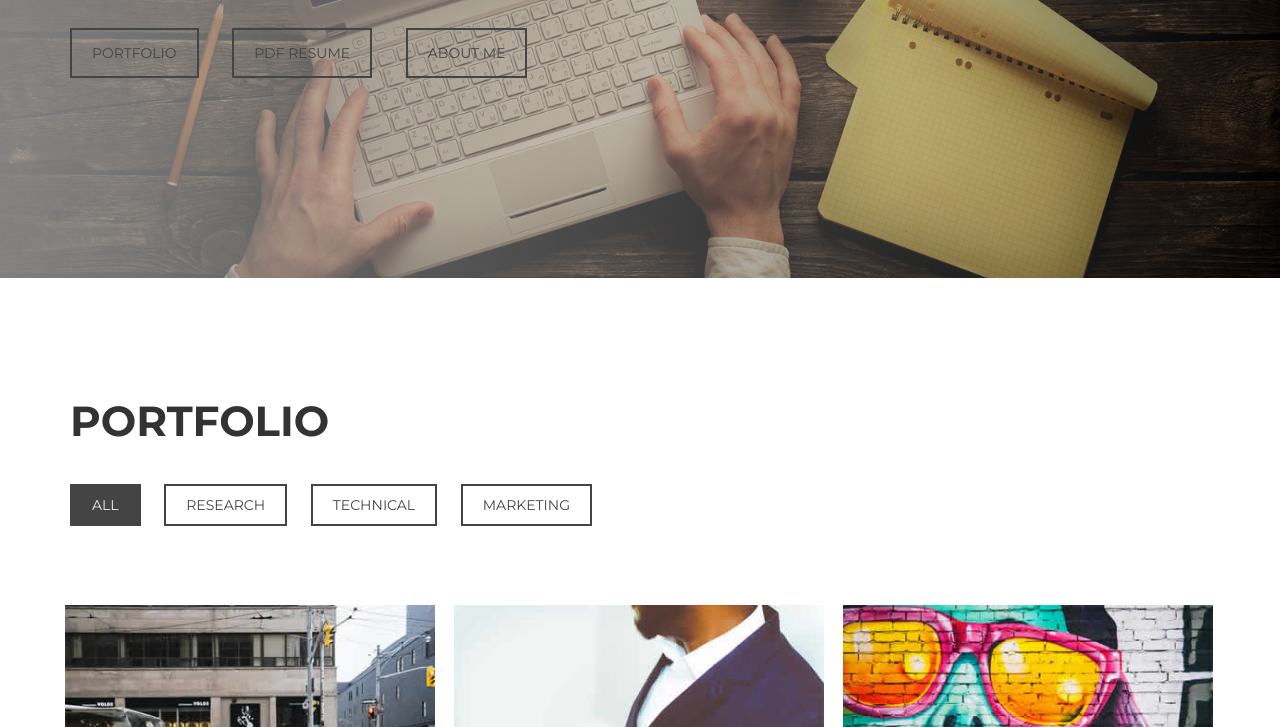
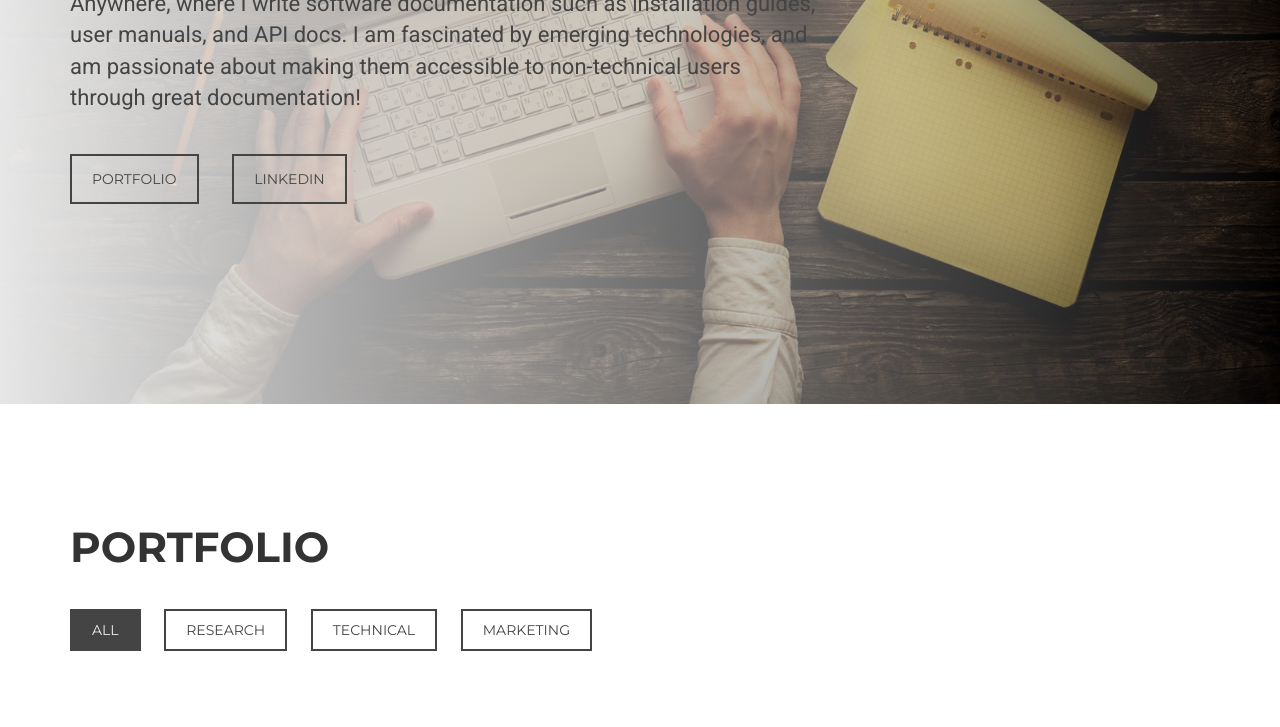
Before and after one commit to EveCorado/evecorado.github.io, a plain HTML site: page index.html in a window 1280 px wide. Shown: the part 374-1101 px from the top of the page. Drawn offline with Linux system fonts and the light colour scheme.

Commit message:
Drafted About me; Removed contact section

```diff
--- a/css/style.css
+++ b/css/style.css
@@ -118,9 +118,9 @@ a:focus, .btn:focus, .btn:active:focus, .btn.active:focus, .btn.focus, .btn:acti
 }
 .intro .overlay {
 	/* Permalink - use to edit and share this gradient: http://colorzilla.com/gradient-editor/#ffffff+0,d5dade+100&0.5+0,0+100 */
-	background: -moz-linear-gradient(left, rgba(255,255,255,0.5) 0%, rgba(213,218,222,0) 100%); /* FF3.6-15 */
-	background: -webkit-linear-gradient(left, rgba(255,255,255,0.5) 0%, rgba(213,218,222,0) 100%); /* Chrome10-25,Safari5.1-6 */
-	background: linear-gradient(to right, rgba(255,255,255,0.5) 0%, rgba(213,218,222,0) 100%); /* W3C, IE10+, FF16+, Chrome26+, Opera12+, Safari7+ */
+	background: -moz-linear-gradient(left, rgba(255,255,255,0.9) 0%, rgba(213,218,222,0) 100%); /* FF3.6-15 */
+	background: -webkit-linear-gradient(left, rgba(255,255,255,0.9) 0%, rgba(213,218,222,0) 100%); /* Chrome10-25,Safari5.1-6 */
+	background: linear-gradient(to right, rgba(255,255,255,0.9) 0%, rgba(213,218,222,0) 100%); /* W3C, IE10+, FF16+, Chrome26+, Opera12+, Safari7+ */
 filter: progid:DXImageTransform.Microsoft.gradient( startColorstr='#80ffffff', endColorstr='#00d5dade', GradientType=1 ); /* IE6-9 */
 }
 .intro .fa {
--- a/index.html
+++ b/index.html
@@ -42,10 +42,9 @@
           <div class="col-xs-12 col-md-8">
             <div class="intro-text">
               <h1>Eve Karp</h1>
-              <p>Technical Writer / Sailor / Traveler</p>
-              <a href="#portfolio" class="btn btn-custom btn-lg page-scroll">Portfolio</a>
-              <a href="https://drive.google.com/open?id=0B0MqCb--3Y8QeUJRekZYS3dxOEk" class="btn btn-custom btn-lg">PDF Resume</a>
-              <a href="#contact" class="btn btn-custom btn-lg page-scroll">About Me</a> </div>
+              <p>I am a technical writer located in San Jose, Ca. I work for Automation Anywhere, where I write software documentation such as installation guides, user manuals, and API docs. I am fascinated by emerging technologies, and am passionate about making them accessible to non-technical users through great documentation!</p>
+                            <a href="#portfolio" class="btn btn-custom btn-lg page-scroll">Portfolio</a>
+                            <a href="https://www.linkedin.com/in/eve-karp-527814132/" class="btn btn-custom btn-lg page-scroll">LinkedIn</a> </div>
           </div>
         </div>
       </div>
@@ -170,14 +169,14 @@
   </div>
 </div>
 <!-- Contact Section -->
-<div id="contact">
+<!--<div id="contact">
   <div class="container">
     <h2>About Me</h2>
     <div class="col-md-6">
       <div class="section-title">
         <div class="row"> <img src="" class="img-responsive pull-left" alt="">
-          <p>Lorem ipsum dolor sit amet, consectetur adipiscing elit. Duis sed dapibus leo nec ornare diam. Sed commodo nibh ante facilisis bibendum dolor feugiat at. Duis sed dapibus leo nec ornare diam commodo nibh.</p>
-          <p>Lorem ipsum dolor sit amet, consectetur adipiscing elit. Duis sed dapibus leo nec ornare diam. Sed commodo nibh ante facilisis bibendum dolor feugiat at. Duis sed dapibus leo nec ornare diam commodo nibh.</p>
+<p></p>
+            <p>Lorem ipsum dolor sit amet, consectetur adipiscing elit. Duis sed dapibus leo nec ornare diam. Sed commodo nibh ante facilisis bibendum dolor feugiat at. Duis sed dapibus leo nec ornare diam commodo nibh.</p>
           <div class="social">
             <ul>
               <li><a href="https://www.linkedin.com/in/eve-karp-527814132/"><i class="fa fa-linkedin"></i></a></li>
@@ -214,7 +213,7 @@
     </div>
   </div>
 </div>
-</div>
+</div> -->
 <script type="text/javascript" src="js/jquery.1.11.1.js"></script>
 <script type="text/javascript" src="js/bootstrap.js"></script>
 <script type="text/javascript" src="js/SmoothScroll.js"></script>
```
